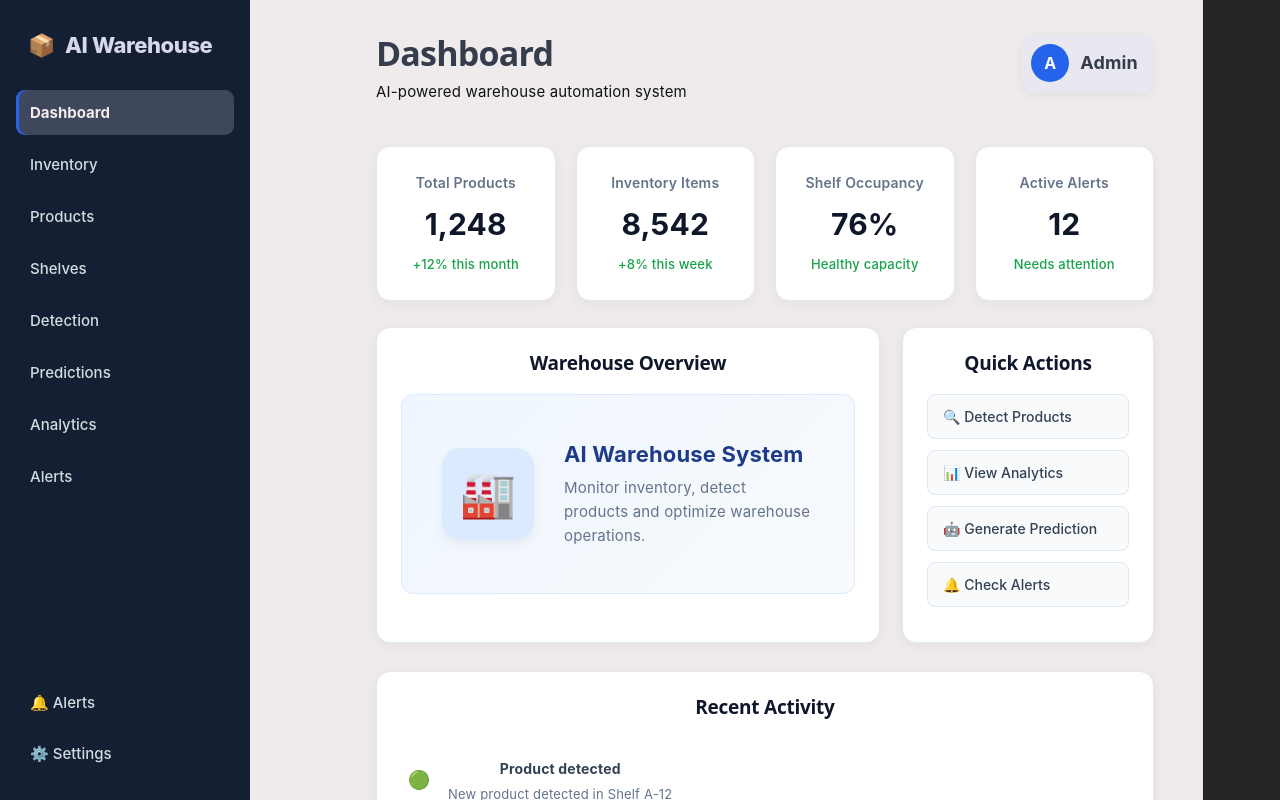
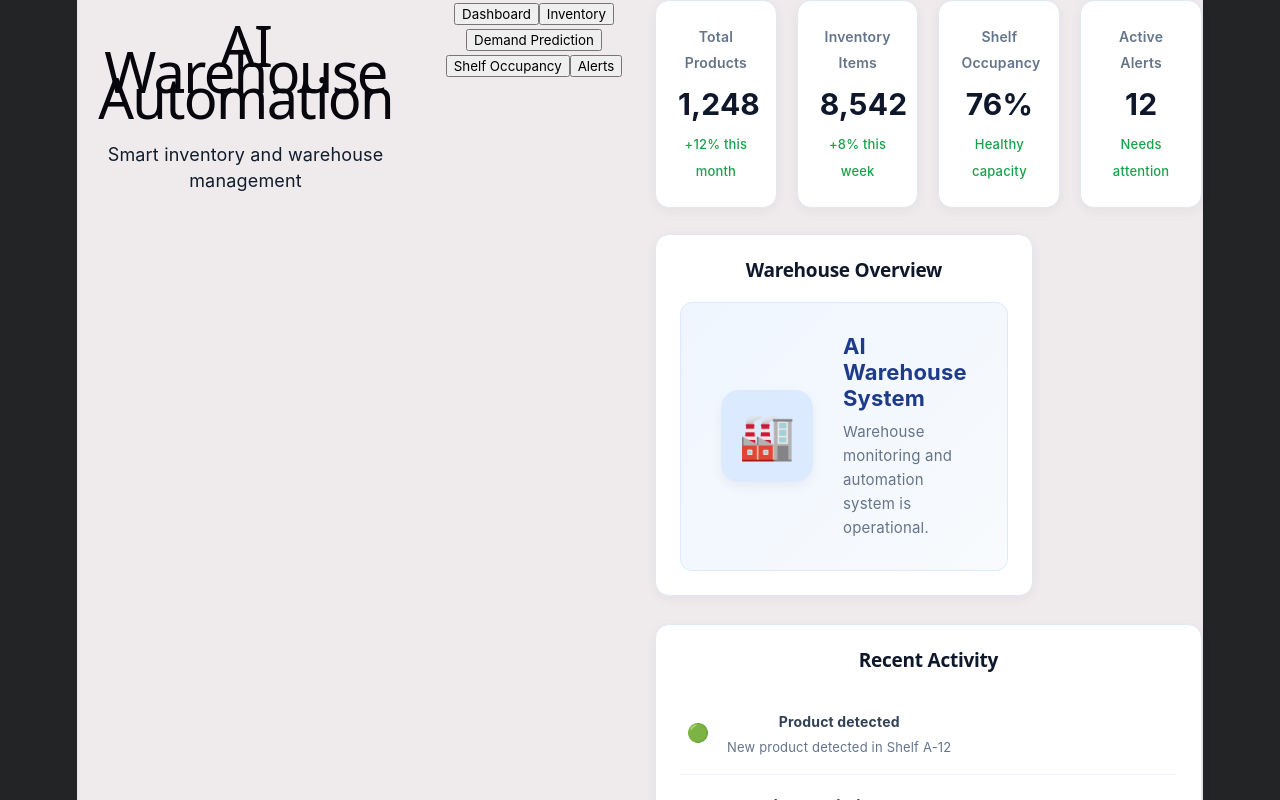
Before and after one commit to khyatiisingh25/AI-Warehouse-Automation, a React app in the folder frontend/: page / in a window 1280 px wide. Shown: the top 800 px of the page. Built offline with nearby package versions, Linux system fonts and the light colour scheme; the HTML template or start-up script is replaced by a standard one.

Commit message:
fix remaining PR review issues

```diff
--- a/frontend/src/App.jsx
+++ b/frontend/src/App.jsx
@@ -45,61 +45,36 @@ const recentActivities = [
 function App() {
   const [activePage, setActivePage] = useState("Dashboard");
 
-  const menuItems = [
-    "Dashboard",
-    "Inventory",
-    "Products",
-    "Shelves",
-    "Detection",
-    "Predictions",
-    "Analytics",
-    "Alerts",
-  ];
-
   return (
     <div className="app">
-      {/* Sidebar */}
-      <aside className="sidebar">
-        <div className="logo">
-          📦 <span>AI Warehouse</span>
+      <header className="header">
+        <div>
+          <h1>AI Warehouse Automation</h1>
+          <p>Smart inventory and warehouse management</p>
         </div>
+      </header>
 
-        <nav>
-          {menuItems.map((item) => (
-            <button
-              key={item}
-              className={activePage === item ? "menu active" : "menu"}
-              onClick={() => setActivePage(item)}
-            >
-              {item}
-            </button>
-          ))}
-        </nav>
+      <nav className="nav">
+        {[
+          "Dashboard",
+          "Inventory",
+          "Demand Prediction",
+          "Shelf Occupancy",
+          "Alerts",
+        ].map((page) => (
+          <button
+            key={page}
+            onClick={() => setActivePage(page)}
+            className={activePage === page ? "active" : ""}
+          >
+            {page}
+          </button>
+        ))}
+      </nav>
 
-        <div className="sidebar-bottom">
-          <button className="menu">🔔 Alerts</button>
-          <button className="menu">⚙️ Settings</button>
-        </div>
-      </aside>
-
-      {/* Main Content */}
-      <main className="main-content">
-        <header className="topbar">
-          <div>
-            <h1>{activePage}</h1>
-            <p>AI-powered warehouse automation system</p>
-          </div>
-
-          <div className="user">
-            <div className="avatar">A</div>
-            <span>Admin</span>
-          </div>
-        </header>
-
-        {/* Dashboard */}
+      <main>
         {activePage === "Dashboard" && (
           <>
-            {/* Dashboard Statistics */}
             <section className="stats">
               {dashboardStats.map((stat) => (
                 <div className="card" key={stat.title}>
@@ -110,7 +85,6 @@ function App() {
               ))}
             </section>
 
-            {/* Warehouse Overview + Quick Actions */}
             <section className="dashboard-grid">
               <div className="panel large">
                 <h2>Warehouse Overview</h2>
@@ -121,35 +95,14 @@ function App() {
                   <div>
                     <h3>AI Warehouse System</h3>
                     <p>
-                      Monitor inventory, detect products and optimize
-                      warehouse operations.
+                      Warehouse monitoring and automation system is
+                      operational.
                     </p>
                   </div>
                 </div>
               </div>
-
-              <div className="panel">
-                <h2>Quick Actions</h2>
-
-                <button className="action-btn">
-                  🔍 Detect Products
-                </button>
-
-                <button className="action-btn">
-                  📊 View Analytics
-                </button>
-
-                <button className="action-btn">
-                  🤖 Generate Prediction
-                </button>
-
-                <button className="action-btn">
-                  🔔 Check Alerts
-                </button>
-              </div>
             </section>
 
-            {/* Recent Activity */}
             <section className="panel recent">
               <h2>Recent Activity</h2>
 
@@ -167,13 +120,10 @@ function App() {
           </>
         )}
 
-        {/* Other Pages */}
         {activePage !== "Dashboard" && (
           <section className="page-placeholder">
             <div className="placeholder-icon">📦</div>
-
             <h2>{activePage}</h2>
-
             <p>
               {activePage} module is ready for integration here.
             </p>
```
